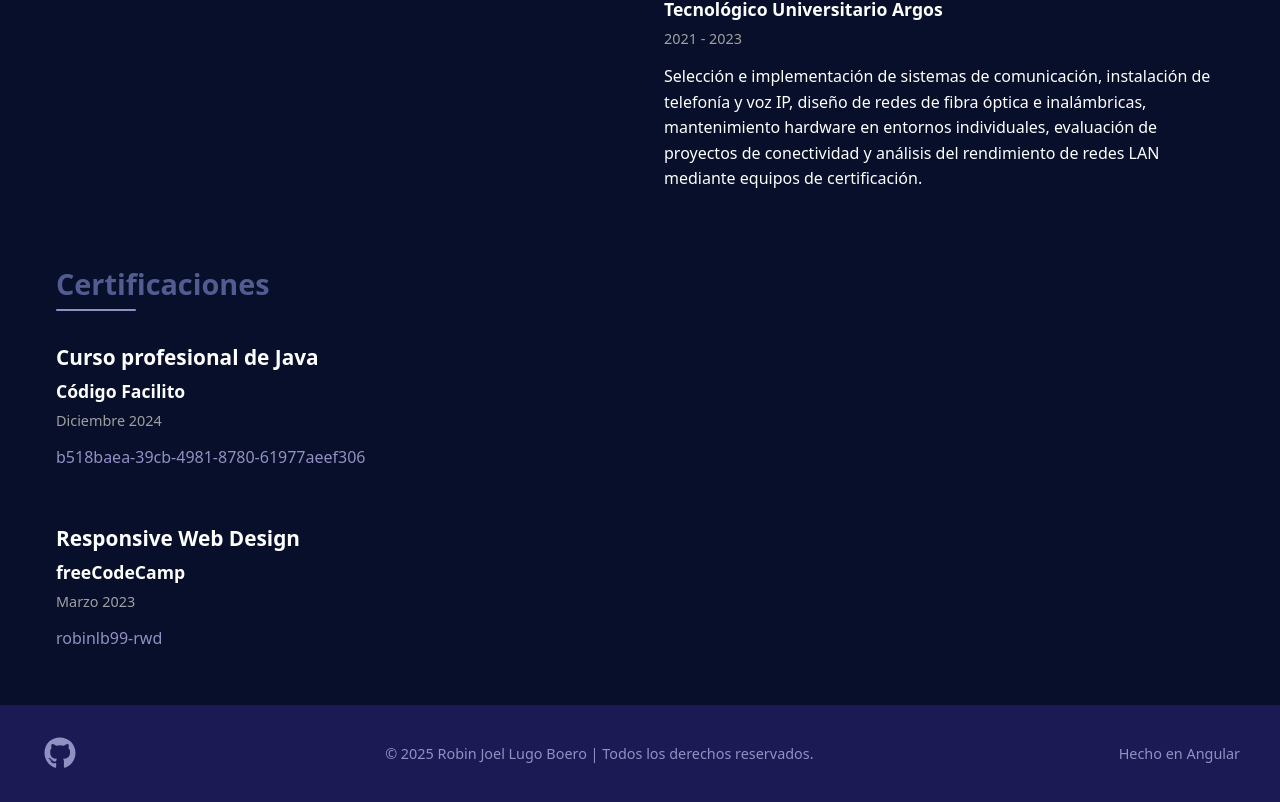
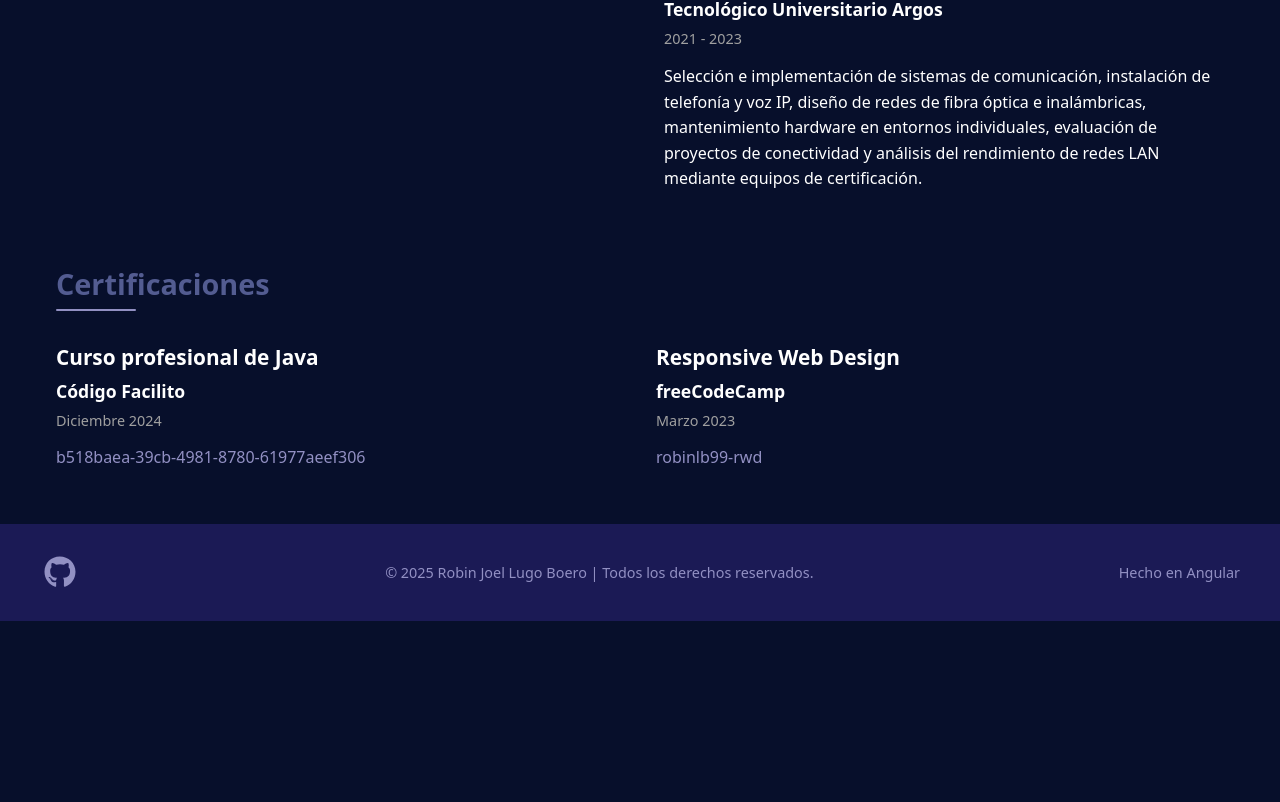
Before and after one commit to RobinLB99/robinlugoboero, an Angular app: page /career in a window 1280 px wide. Shown: the part 620-1422 px from the top of the page. After the commit the page ends 1241 px from the top, so only its background shows below. Built offline with nearby package versions, Linux system fonts and the light colour scheme.

Commit message:
style: mejorar estilo visual de las certificaciones

```diff
--- a/src/app/pages/career/career.css
+++ b/src/app/pages/career/career.css
@@ -93,3 +93,18 @@
   color: #fff;
   line-height: 1.6;
 }
+
+@media (min-width: 768px) {
+  .certification-column {
+    grid-column: span 2;
+  }
+
+  .certification-data {
+    flex-direction: row;
+    flex-wrap: wrap;
+  }
+
+  .certification-data .career-item {
+    flex: 1 1 45%;
+  }
+}
--- a/src/app/pages/career/career.html
+++ b/src/app/pages/career/career.html
@@ -28,9 +28,9 @@
           }
         </div>
       </div>
-      <div class="career-column">
+      <div class="career-column certification-column">
         <h2 class="column-title">Certificaciones</h2>
-        <div class="career-items">
+        <div class="career-items certification-data">
           @for (cert of certifications; track $index) {
           <div class="career-item">
             <h3>{{ cert.title }}</h3>
```
